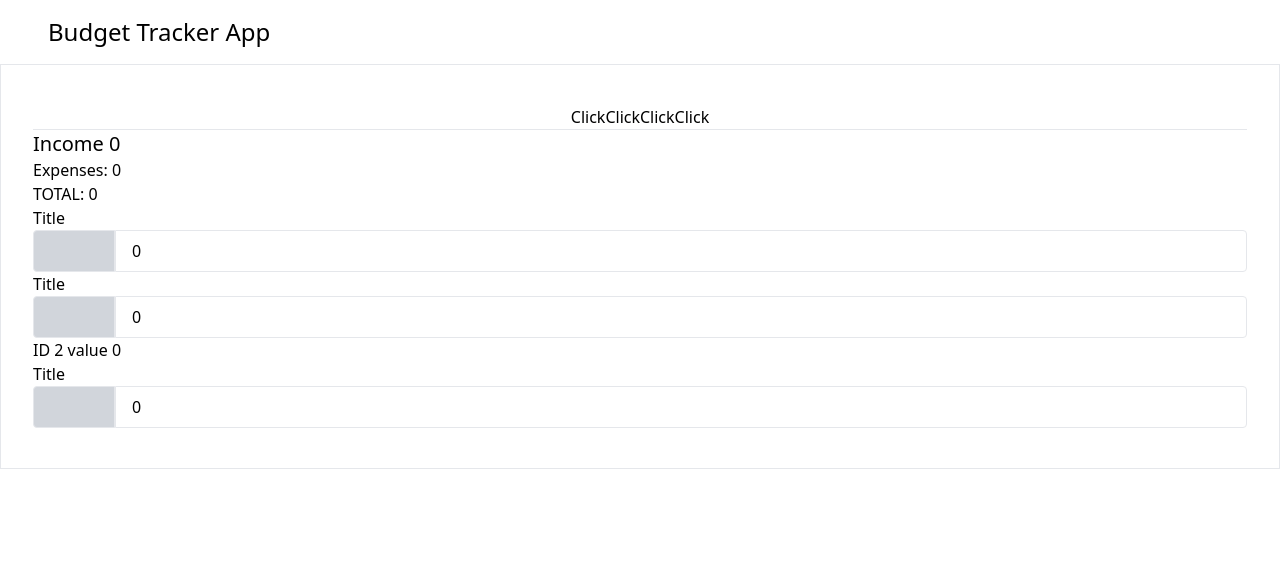
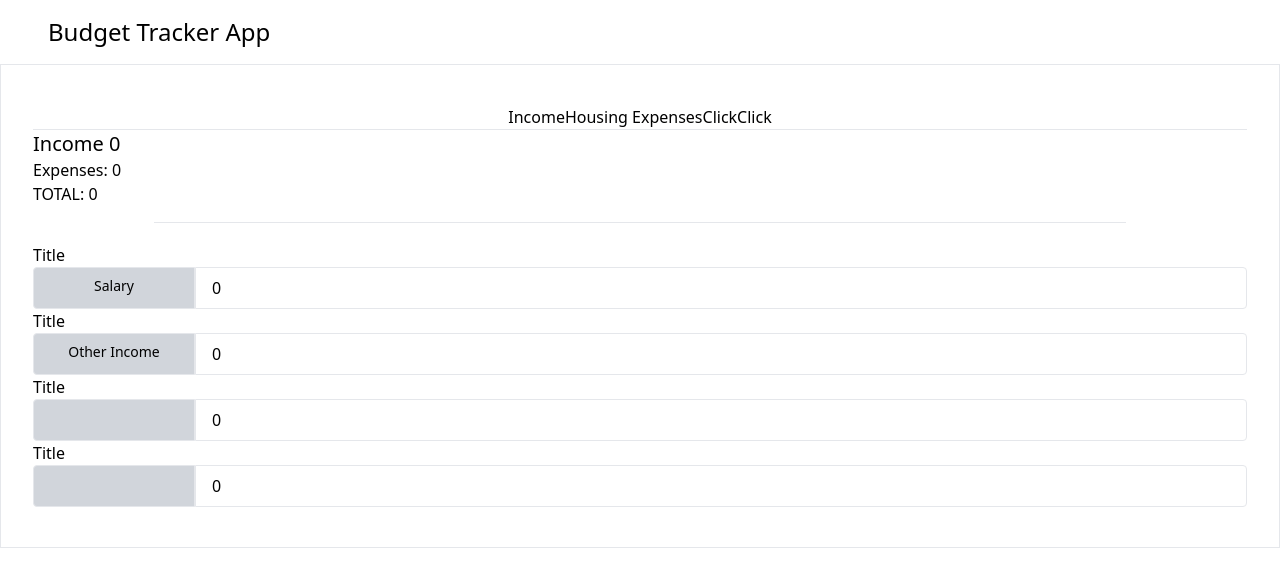
Before and after one commit to totallycrow/budget-tracker-app, a React (Create React App) app: page / in a window 1280 px wide. Shown: the top 586 px of the page. Built offline with nearby package versions, Linux system fonts and the light colour scheme.

Commit message:
add pages state to enable user to switch between pages

```diff
--- a/src/App.js
+++ b/src/App.js
@@ -1,5 +1,8 @@
 import ItemList from "./components/ItemList";
 import { useState, useEffect } from "react";
+import initialArray from "./data/initialArray";
+import IncomeTab from "./components/IncomeTab";
+import HousingExpenses from "./components/HousingExpenses";
 
 const values = "Monthly Wages";
 
@@ -9,35 +12,44 @@ function App() {
   const [expenses, setExpenses] = useState(0);
   const [incomes, setIncomes] = useState(0);
 
-  const [inputIncomes, setInputIncomes] = useState([0, 0, 0]);
+  const [inputIncomes, setInputIncomes] = useState(initialArray);
   const [inputExpenses, setInputExpenses] = useState([0, 0, 0]);
+
+  const [page, setPage] = useState("income");
 
   const income = "income";
   const expense = "expense";
 
   // Listen for income inputs change
   useEffect(() => {
-    setTotal(
-      parseInt(inputIncomes[0]) +
-        parseInt(inputIncomes[1]) -
-        parseInt(inputIncomes[2])
-    );
-    setIncomes(inputIncomes[0] + inputIncomes[1]);
-    setExpenses(parseInt(inputExpenses[0]) + parseInt(inputExpenses[1]));
+    setIncomes(inputIncomes[0].value + inputIncomes[1].value);
+
+    const calculateExpenses = () => {
+      let sum = 0;
+
+      inputIncomes.forEach((element) => {
+        if (element.type === "expense") {
+          sum = sum + element.value;
+        }
+      });
+      return parseInt(sum);
+    };
+
+    setExpenses(calculateExpenses());
   }, [inputIncomes, inputExpenses]);
 
-  // Listen for income/expense change to re-render totals
   useEffect(() => {
-    setTotal(incomes);
+    setTotal(incomes - expenses);
   }, [incomes, expenses]);
 
-  const onInputChange = (id, value, type) => {
-    if (type === "income") {
+  const onInputChange = (id, value, type, description) => {
     const incomesInput = inputIncomes.slice();
 
     value === ""
-        ? (incomesInput[id - 1] = parseInt(0))
-        : (incomesInput[id - 1] = parseInt(value));
+      ? (incomesInput[id - 1].value = parseInt(0))
+      : (incomesInput[id - 1].value = parseInt(value));
+
+    incomesInput[id - 1].id = id;
 
     console.log("initial array" + inputIncomes[0] + inputIncomes[1]);
 
@@ -49,27 +61,10 @@ function App() {
 
     console.log(inputIncomes[0]);
     console.log(inputIncomes[1]);
+    console.log(inputIncomes[2]);
 
     console.log(incomesInput);
     setInputIncomes(incomesInput);
-    } else {
-      const exp = inputExpenses.slice();
-
-      value === ""
-        ? (exp[id - 1] = parseInt(0))
-        : (exp[id - 1] = parseInt(value));
-
-      console.log("initial array" + exp[0] + exp[1] + exp[2] + exp[3]);
-      console.log(exp);
-
-      console.log(id);
-      console.log(value);
-
-      console.log(exp[0]);
-      console.log(exp[1]);
-
-      setInputExpenses(exp);
-    }
   };
 
   return (
@@ -78,8 +73,10 @@ function App() {
       <div className="container mx-auto py-10 px-8 border">
         <div>
           <div className="main-header flex justify-center border-b">
-            <button>Click</button>
-            <button>Click</button>
+            <button onClick={() => setPage("income")}>Income</button>
+            <button onClick={() => setPage("housing-expenses")}>
+              Housing Expenses
+            </button>
             <button>Click</button>
             <button>Click</button>
           </div>
@@ -87,11 +84,22 @@ function App() {
         <div className="app-body">
           <h2>Income {incomes}</h2> Expenses: {expenses}
           <h3>TOTAL: {total}</h3>
-          <ItemList onInputChange={onInputChange} id={1} type={income} />
-          <ItemList onInputChange={onInputChange} id={2} type={income} />
+          <div className="mx-auto py-2 px-4 mb-5 border-b w-4/5"></div>
+          {page === "income" ? (
+            <IncomeTab
+              onInputChange={onInputChange}
+              income={income}
+              expense={expense}
+            />
+          ) : (
+            <HousingExpenses
+              onInputChange={onInputChange}
+              income={income}
+              expense={expense}
+            />
+          )}
+          <div></div>
         </div>
-        <p>ID 2 value {inputIncomes[1]}</p>
-        <ItemList onInputChange={onInputChange} id={3} type={income} />
       </div>
     </div>
   );
--- /dev/null
+++ b/src/components/HousingExpenses.js
@@ -0,0 +1,16 @@
+import React from 'react'
+import ItemList from './ItemList'
+
+const HousingExpenses = ({onInputChange, expense}) => {
+    return (
+        <div>
+
+
+            {/* <p>ID 2 value {inputIncomes[1]}</p> */}
+            <ItemList onInputChange={onInputChange} id={3} type={expense} />
+            <ItemList onInputChange={onInputChange} id={4} type={expense} />
+        </div>
+    )
+}
+
+export default HousingExpenses
--- /dev/null
+++ b/src/components/IncomeTab.js
@@ -0,0 +1,26 @@
+import React from 'react'
+import ItemList from './ItemList'
+
+const IncomeTab = ({onInputChange, income, expense}) => {
+    return (
+        <div>
+             <ItemList
+              onInputChange={onInputChange}
+              id={1}
+              type={income}
+              label={"Salary"}
+            />
+            <ItemList
+              onInputChange={onInputChange}
+              id={2}
+              type={income}
+              label={"Other Income"}
+            />
+            {/* <p>ID 2 value {inputIncomes[1]}</p> */}
+            <ItemList onInputChange={onInputChange} id={3} type={expense} />
+            <ItemList onInputChange={onInputChange} id={4} type={expense} />
+        </div>
+    )
+}
+
+export default IncomeTab
--- a/src/components/ItemList.js
+++ b/src/components/ItemList.js
@@ -1,7 +1,7 @@
 import React from "react";
 import { useState, useEffect } from "react";
 
-const ItemList = ({ id, onInputChange, type }) => {
+const ItemList = ({ id, onInputChange, type, label }) => {
   const [inputValue, setInputValue] = useState(0);
 
   useEffect(() => {
@@ -12,8 +12,8 @@ const ItemList = ({ id, onInputChange, type }) => {
     <div>
       <h3>Title</h3>
       <div class="flex">
-        <div class="text-sm border border-2 rounded-l px-10 py-2 bg-gray-300 whitespace-nowrap">
-          <div></div>
+        <div class="flex justify-center content-center text-sm border border-2 rounded-l px-20 py-2 bg-gray-300 whitespace-nowrap w-2 ">
+          <div>{label}</div>
         </div>
         <input
           name="field_name"
--- /dev/null
+++ b/src/data/initialArray.js
@@ -0,0 +1,20 @@
+const initialArray = [
+    {
+      id: 0,
+      type: "income",
+      description: "salary",
+      value: 0,
+    },
+
+    {
+      id: 1,
+      type: "income",
+      description: "other income",
+      value: 0,
+    },
+    { id: 2, type: "expense", description: "exp", value: 0 },
+    { id: 3, type: "expense", description: "exp", value: 0 },
+    {},
+    {}]
+
+    export default initialArray
```
Lines whose indentation alone changed are shown as unchanged.
